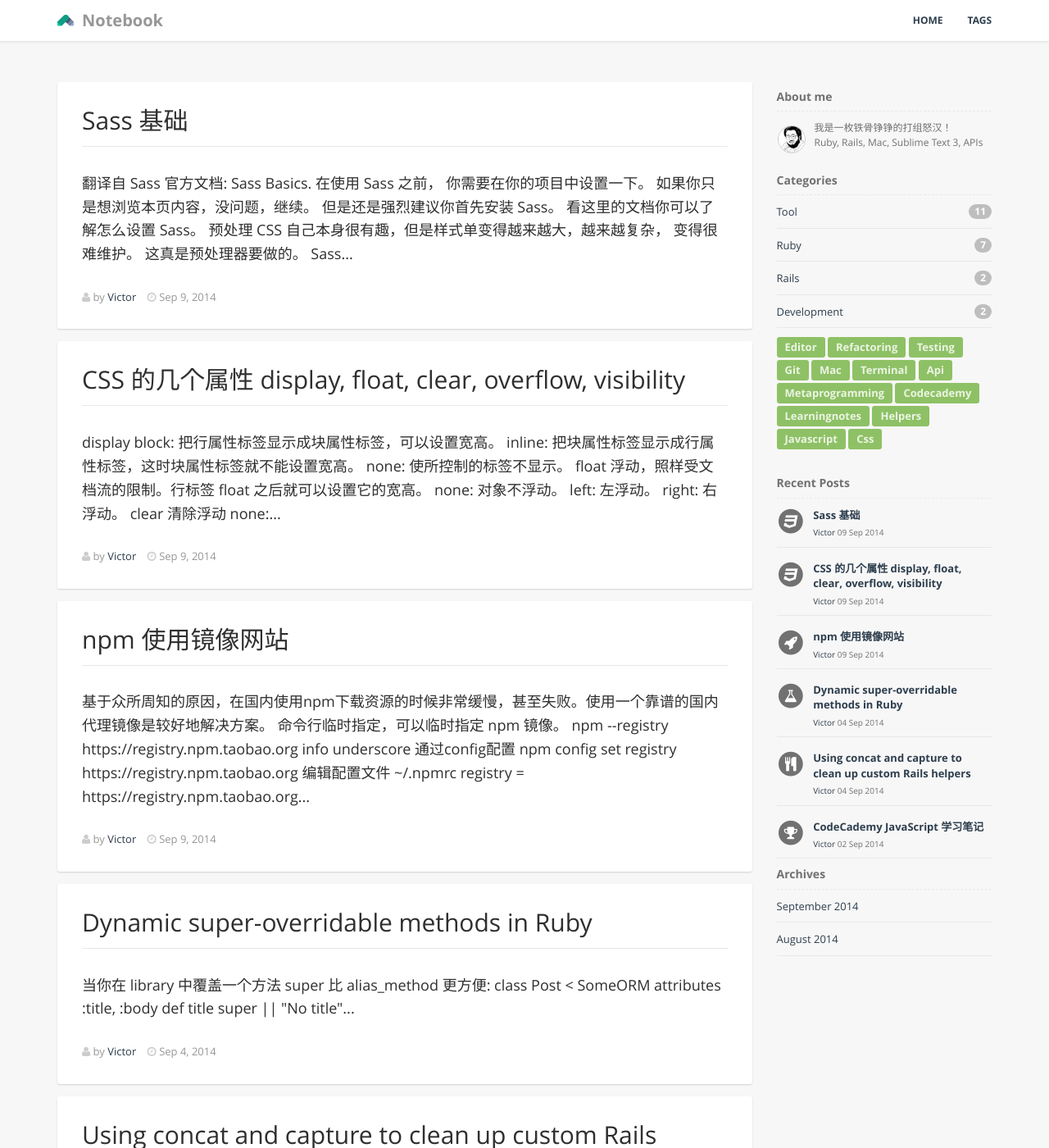
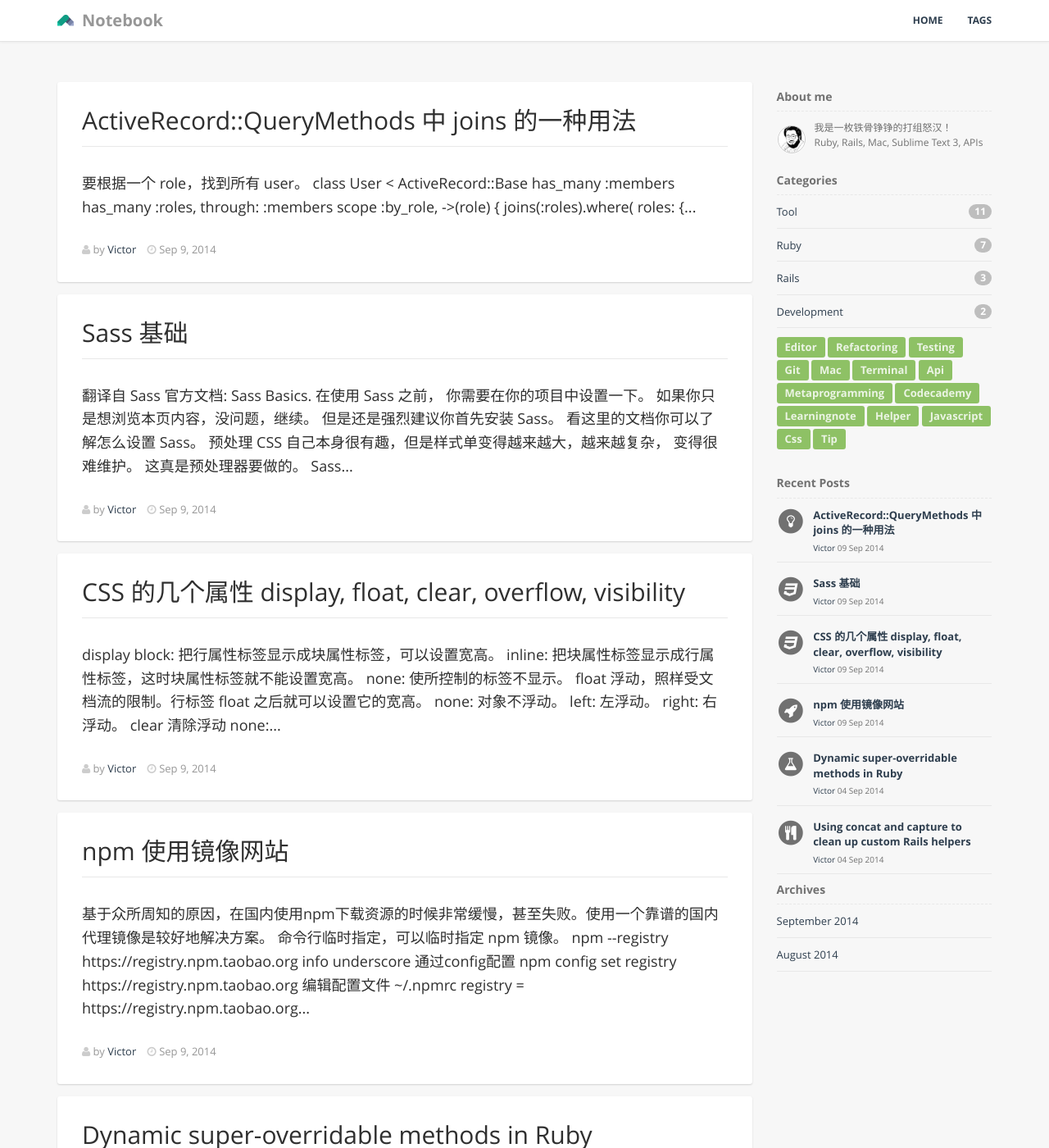
Before and after one commit to GiaoGiaoCat/GiaoGiaoCat.github.io, a Jekyll site: the page built from index.html, in a window 1280 px wide and 1400 px high. Shown: the whole window at 82% size. Built offline with Jekyll 4.4.1, drawn with Linux system fonts in a browser that asks for light colours; Markdown is read by kramdown in place of the engine named in the settings; the list of posts is cut into pages by our own code; some of the changed text lies outside the part shown.

Commit message:
* 新增一篇blog * 把复数 tag 改成 单数

````diff
--- a/_includes/display_icon.html
+++ b/_includes/display_icon.html
@@ -17,9 +17,9 @@
       <i class="fa fa-adn fa-stack-1x text-white"></i>
     {% elsif post.tags contains 'metaprogramming' %}
       <i class="fa fa-flask fa-stack-1x text-white"></i>
-    {% elsif post.tags contains 'learningnotes' %}
+    {% elsif post.tags contains 'learningnote' %}
       <i class="fa fa-trophy fa-stack-1x text-white"></i>
-    {% elsif post.tags contains 'helpers' %}
+    {% elsif post.tags contains 'helper' %}
       <i class="fa fa-cutlery fa-stack-1x text-white"></i>
     {% elsif post.tags contains 'javascript' %}
       <i class="fa fa-rocket fa-stack-1x text-white"></i>
@@ -27,6 +27,8 @@
       <i class="fa fa-css3 fa-stack-1x text-white"></i>
     {% elsif post.tags contains 'html' %}
       <i class="fa fa-html5 fa-stack-1x text-white"></i>
+    {% elsif post.tags contains 'tip' %}
+      <i class="fa fa-lightbulb-o fa-stack-1x text-white"></i>
     {% endif %}
   </span>
 </div>
--- /dev/null
+++ b/_posts/201409/2014-09-09-rails-scope-joins.md
@@ -0,0 +1,55 @@
+---
+layout: post
+title:  "ActiveRecord::QueryMethods 中 joins 的一种用法"
+date:   2014-09-09 16:20:00
+categories: rails
+tags: tip
+author: "Victor"
+---
+
+要根据一个 role，找到所有 user。
+
+```ruby
+class User < ActiveRecord::Base
+  has_many :members
+  has_many :roles, through: :members
+
+  scope :by_role, ->(role) { joins(:roles).where( roles: { id: role }) }
+end
+
+class Member < ActiveRecord::Base
+  belongs_to :user
+  has_many :member_roles
+  has_many :roles, through: :member_roles
+end
+
+class MemberRole < ActiveRecord::Base
+  belongs_to :role
+  belongs_to :member
+end
+
+class Role < ActiveRecord::Base
+end
+```
+
+查询可以这样
+
+```ruby
+User.by_role(2).to_sql
+```
+
+生成的 SQL
+
+```sql
+"SELECT "users".* FROM "users" INNER JOIN "members" ON "members"."user_id" = "users"."id" INNER JOIN "member_roles" ON "member_roles"."member_id" = "members"."id" INNER JOIN "roles" ON "roles"."id" = "member_roles"."role_id" WHERE "roles"."id" = 2"
+```
+
+也可以改成
+
+```ruby
+class User < ActiveRecord::Base
+  has_many :members
+
+  scope :by_role, ->(role) { joins(members: :roles).where( roles: { id: role }) }
+end
+```
````
Also changed, not shown: _posts/201409/2014-09-01-codecademy-ruby.md (+1 -1 lines), _posts/201409/2014-09-02-codecademy-js.md (+1 -1 lines), _posts/201409/2014-09-04-Using-concat-and-capture-to-clean-up-custom-Rails-helpers.md (+1 -1 lines).
